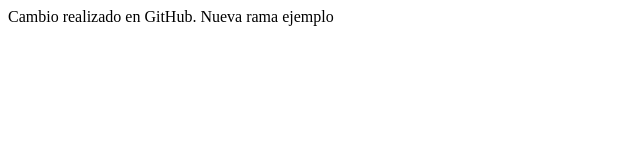
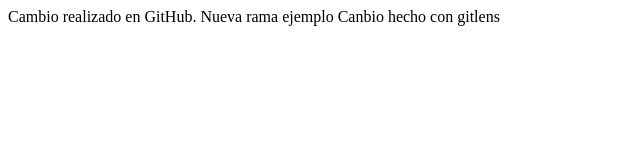
Before and after one commit to JarlinFonseca/tallerEISI, a plain HTML site: page index.html in a window 1280 px wide. Shown: the whole page, without its empty margins (0-640 px from the left). Drawn offline with Linux system fonts and the light colour scheme.

Commit message:
commit desde gitlens

```diff
--- a/index.html
+++ b/index.html
@@ -9,5 +9,6 @@
 <body>
    Cambio realizado en GitHub.
    Nueva rama ejemplo
+   Canbio hecho con gitlens
 </body>
 </html>
```
